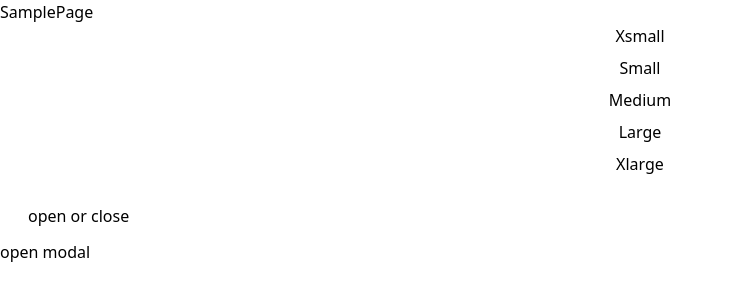
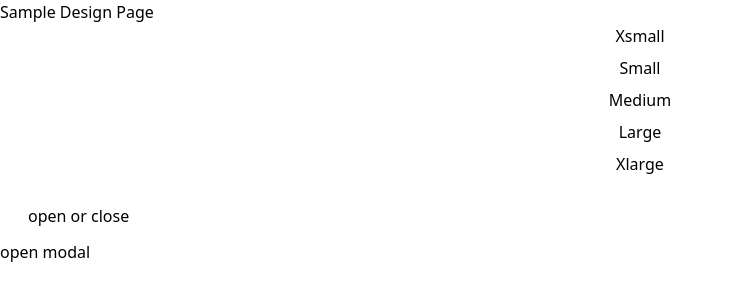
Before and after one commit to kwaneung/nx-lab, a Next.js app in the folder apps/web-main/: page /sample in a window 1280 px wide. Shown: the top 300 px of the page, without its empty margins (0-732 px from the left). Built offline with nearby package versions, Linux system fonts and the light colour scheme.

Commit message:
chore: cicd 테스트

```diff
--- a/apps/web-main/src/app/sample/page.tsx
+++ b/apps/web-main/src/app/sample/page.tsx
@@ -3,7 +3,7 @@
 const SamplePage = () => {
   return (
     <div>
-      SamplePage
+      Sample Design Page
       <div className="flex flex-col gap-2">
         {' '}
         <button className="btn btn-xs">Xsmall</button>
```
